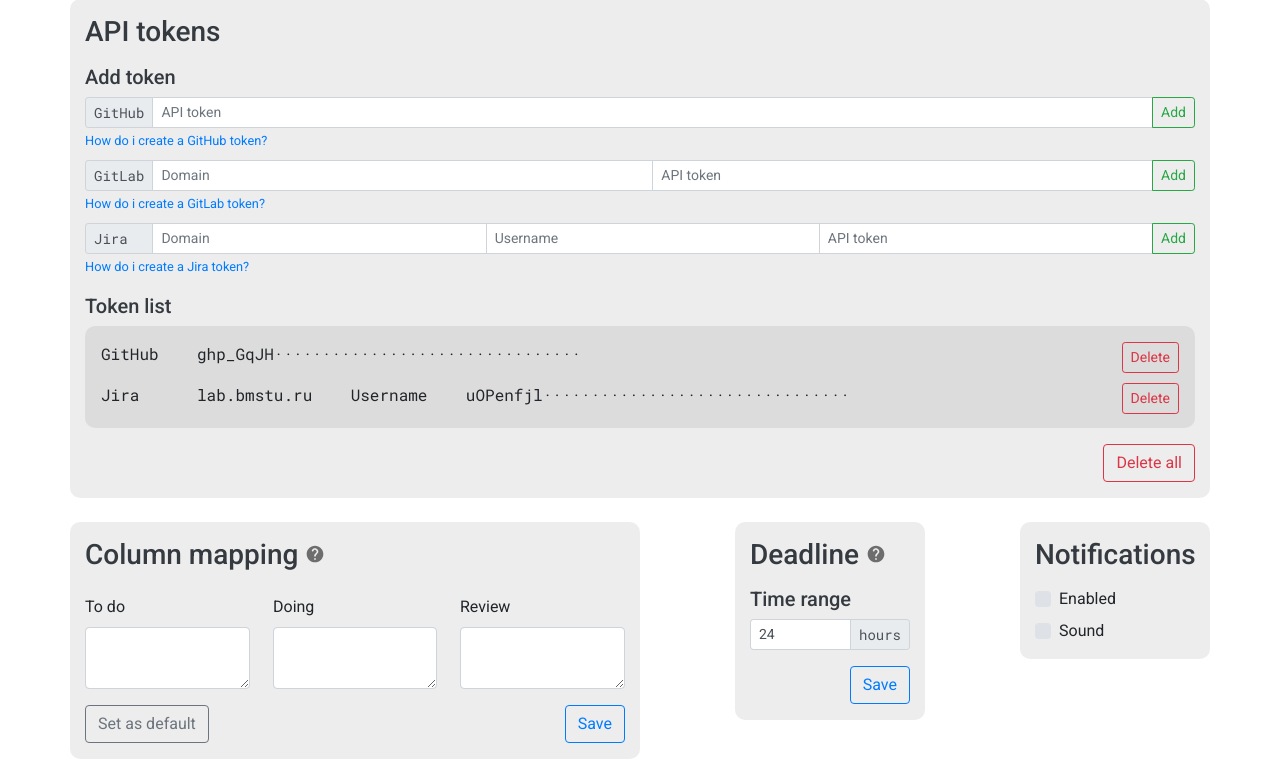
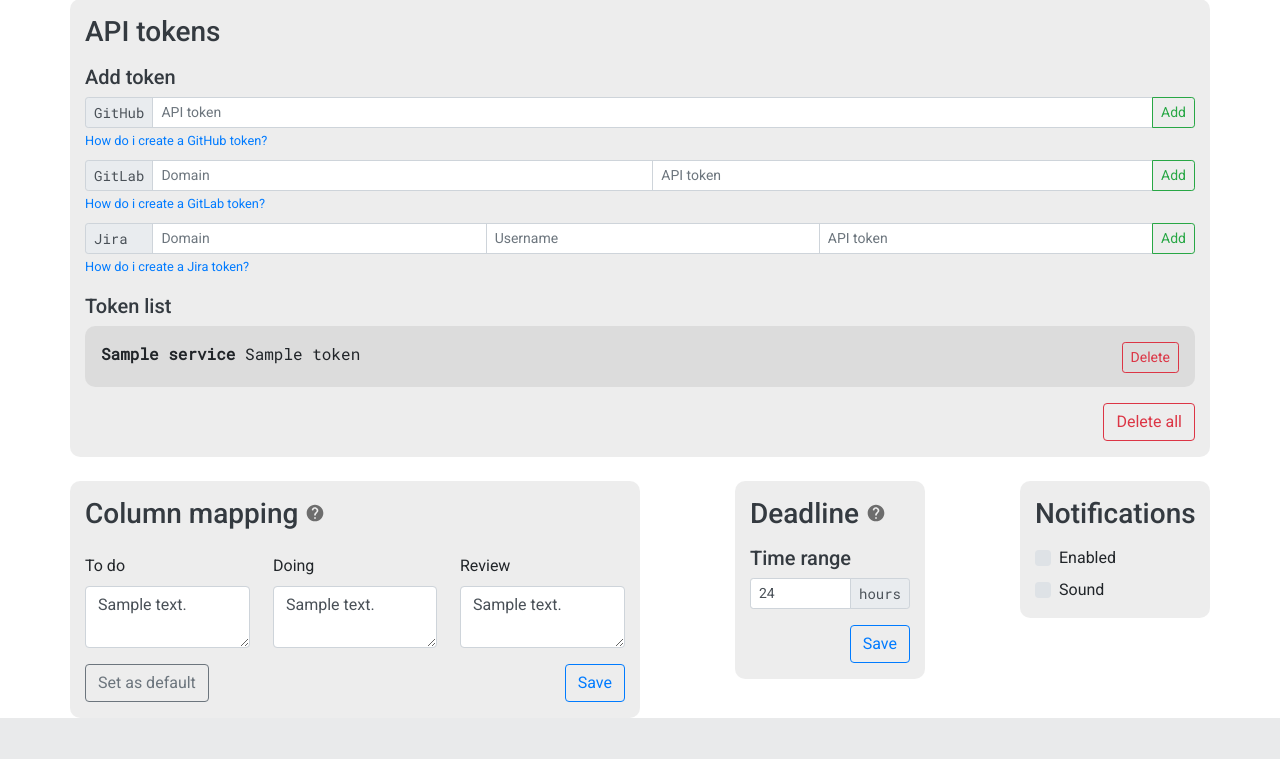
Before and after one commit to Kotyarich/Forum_Command_Development, a Django app: template task_aggregator/aggregator/templates/settings.html in a window 1280 px wide. Shown: the part 121-880 px from the top of the page. After the commit the page ends 839 px from the top, so only its background shows below. Run offline with Django 3.2, Linux system fonts and the light colour scheme; the template is opened without the code that fills it: most values are stand-ins (such as "Sample title", 1, 10 or a date in 2020); data that the repository does not hold is empty; some libraries are stand-ins or nearby versions.

Commit message:
[#20] Add settings view

```diff
--- a/task_aggregator/aggregator/static/style.css
+++ b/task_aggregator/aggregator/static/style.css
@@ -17,6 +17,10 @@
 
 .monospace {
     font-family: "Roboto Mono", monospace;
+}
+
+.service-name {
+    font-weight: bolder;
 }
 
 .vertical-align-center-helper {
--- a/task_aggregator/aggregator/templates/settings.html
+++ b/task_aggregator/aggregator/templates/settings.html
@@ -72,22 +72,19 @@
                 <h5 class="text-dark mt-3">Token list</h5>
 
                 <div class="block pt-3 pb-1">
+                    {% for token in tokens %}
                     <p class="pr-3 pl-3">
+                        <span class="monospace service-name">
+                            {{ token.service }}
+                        </span>
                         <span class="monospace">
-                            GitHub&nbsp;&nbsp;&nbsp;&nbsp;ghp_GqJH································
+                            {{ token }}
                         </span>
                         <button class="btn btn-sm btn-outline-danger float-right" type="button" data-toggle="modal"
-                                data-target="#deleteTokenModal">Delete
+                                data-target="#deleteTokenModal" data-id="{{ token.pk }}">Delete
                         </button>
                     </p>
-                    <p class="pr-3 pl-3">
-                        <span class="monospace">
-                            Jira&nbsp;&nbsp;&nbsp;&nbsp;&nbsp;&nbsp;lab.bmstu.ru&nbsp;&nbsp;&nbsp;&nbsp;Username&nbsp;&nbsp;&nbsp;&nbsp;uOPenfjl································
-                        </span>
-                        <button class="btn btn-sm btn-outline-danger float-right" type="button" data-toggle="modal"
-                                data-target="#deleteTokenModal">Delete
-                        </button>
-                    </p>
+                    {% endfor %}
                 </div>
                 <button class="btn btn-outline-danger float-right mt-3" type="button" data-toggle="modal"
                         data-target="#deleteAllTokensModal">Delete all
@@ -111,19 +108,22 @@
                         <div class="col-4 pl-0 mt-2">
                             <div class="form-group">
                                 <label for="ToDoLabels">To do</label>
-                                <textarea class="form-control" id="ToDoLabels" rows="2"></textarea>
+                                <textarea class="form-control" id="ToDoLabels" rows="2">{{ map.todo_text }}
+                                </textarea>
                             </div>
                         </div>
                         <div class="col-4 pr-2 pl-2 mt-2">
                             <div class="form-group">
                                 <label for="DoingLabels">Doing</label>
-                                <textarea class="form-control" id="DoingLabels" rows="2"></textarea>
+                                <textarea class="form-control" id="DoingLabels" rows="2">{{ map.doing_text }}
+                                </textarea>
                             </div>
                         </div>
                         <div class="col-4 pr-0 mt-2">
                             <div class="form-group">
                                 <label for="ReviewLabels">Review</label>
-                                <textarea class="form-control" id="ReviewLabels" rows="2"></textarea>
+                                <textarea class="form-control" id="ReviewLabels" rows="2">{{ map.review_text }}
+                                </textarea>
                             </div>
                         </div>
                     </div>
```
Also changed, not shown: task_aggregator/aggregator/views/settings.py (+15 -1 lines).
